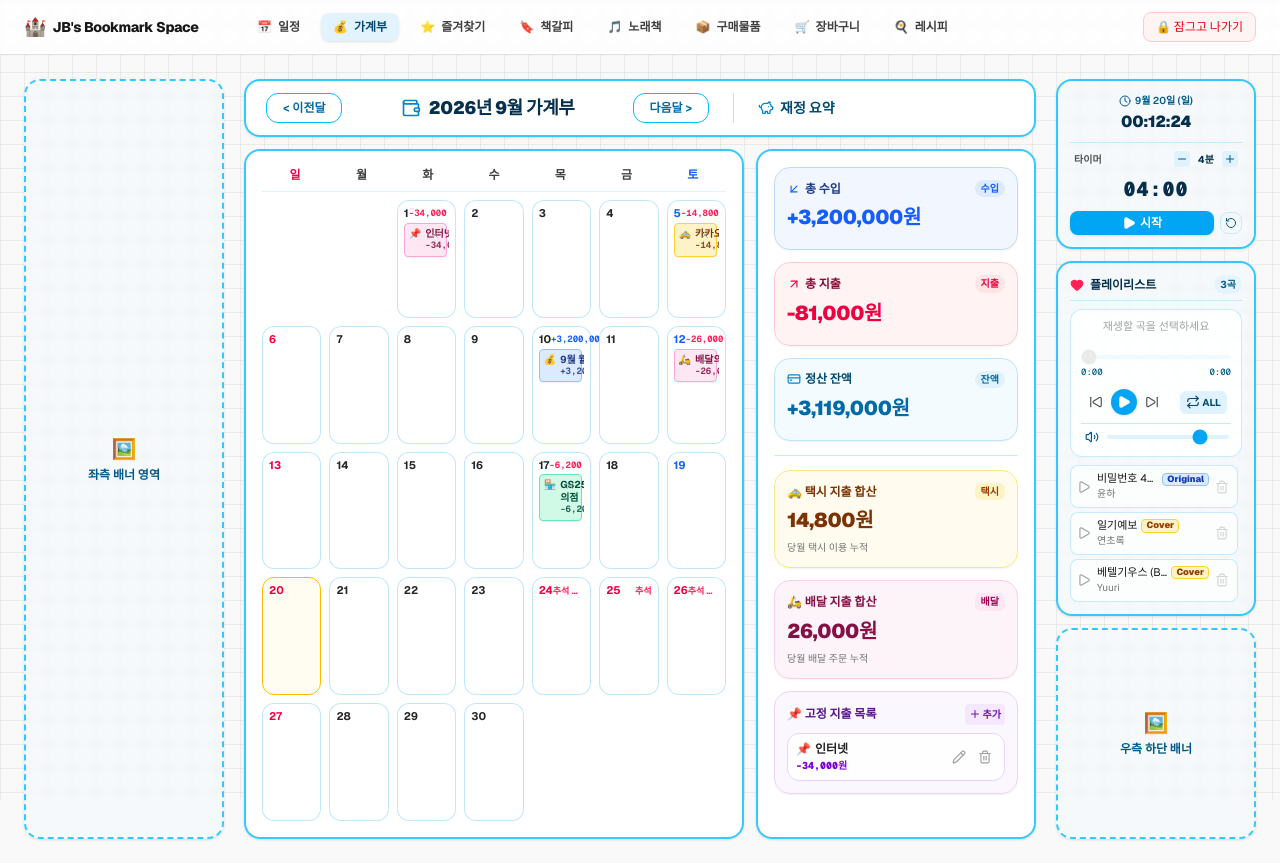
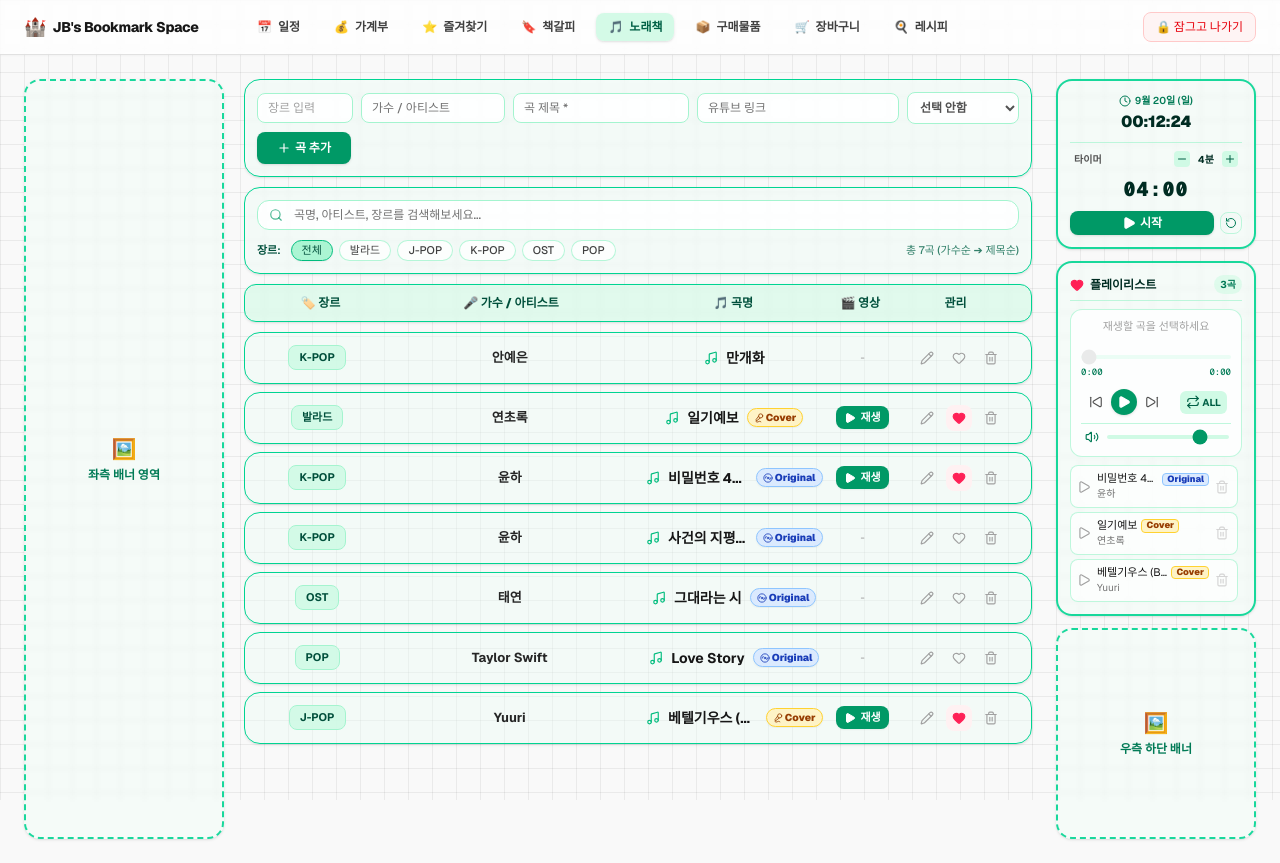
Before and after one commit to sibukf91-jb/mimic, a Next.js app: page / in a window 1280 px wide. Built offline with nearby package versions, Linux system fonts and the light colour scheme.

Commit message:
Add internal video popup player button to songbook list

```diff
--- a/app/page.tsx
+++ b/app/page.tsx
@@ -42,7 +42,8 @@ import {
   ArrowUpRight,
   ArrowDownLeft,
   CreditCard,
-  PiggyBank
+  PiggyBank,
+  Tv
 } from "lucide-react";
 
 export default function Home() {
@@ -51,7 +52,7 @@ export default function Home() {
   const [errorMsg, setErrorMsg] = useState("");
 
   const CORRECT_PIN = "1234";
-  const [currentTab, setCurrentTab] = useState("ledger"); // 'ledger', 'schedule', 'songs'
+  const [currentTab, setCurrentTab] = useState("songs"); // 기본 진입 탭
 
   // ================= 1. 테마 색상 동적 매핑 =================
   const themeClasses = useMemo(() => {
@@ -126,6 +127,26 @@ export default function Home() {
   const [songList, setSongList] = useState<any[]>([]);
   const [isSongDataLoaded, setIsSongDataLoaded] = useState(false);
 
+  // 내부 팝업 비디오 재생용 상태
+  const [videoModalUrl, setVideoModalUrl] = useState<string | null>(null);
+
+  const getYouTubeId = (url: string) => {
+    if (!url) return null;
+    const regExp = /^.*(youtu.be\/|v\/|u\/\w\/|embed\/|watch\?v=|\&v=|shorts\/)([^#\&\?]*).*/;
+    const match = url.match(regExp);
+    return match && match[2].length === 11 ? match[2] : null;
+  };
+
+  useEffect(() => {
+    const handleKeyDown = (e: KeyboardEvent) => {
+      if (e.key === "Escape" && videoModalUrl) {
+        setVideoModalUrl(null);
+      }
+    };
+    window.addEventListener("keydown", handleKeyDown);
+    return () => window.removeEventListener("keydown", handleKeyDown);
+  }, [videoModalUrl]);
+
   useEffect(() => {
     if (typeof window !== "undefined") {
       const saved = localStorage.getItem("jb_bookmark_song_list");
@@ -304,17 +325,13 @@ export default function Home() {
 
   useEffect(() => {
     const handleKeyDown = (e: KeyboardEvent) => {
-      if (e.key === "Escape") {
+      if (e.key === "Escape" && modalDate) {
         setModalDate(null);
         setPopupEditingId(null);
       }
     };
-    if (modalDate) {
-      window.addEventListener("keydown", handleKeyDown);
-    }
-    return () => {
-      window.removeEventListener("keydown", handleKeyDown);
-    };
+    window.addEventListener("keydown", handleKeyDown);
+    return () => window.removeEventListener("keydown", handleKeyDown);
   }, [modalDate]);
 
   useEffect(() => {
@@ -564,20 +581,15 @@ export default function Home() {
   const [editLedgerSymbol, setEditLedgerSymbol] = useState("fixed");
   const [editLedgerColor, setEditLedgerColor] = useState("pink");
 
-  // ESC 키로 가계부 팝업 닫기
   useEffect(() => {
     const handleKeyDown = (e: KeyboardEvent) => {
-      if (e.key === "Escape") {
+      if (e.key === "Escape" && ledgerModalDate) {
         setLedgerModalDate(null);
         setLedgerEditingId(null);
       }
     };
-    if (ledgerModalDate) {
-      window.addEventListener("keydown", handleKeyDown);
-    }
-    return () => {
-      window.removeEventListener("keydown", handleKeyDown);
-    };
+    window.addEventListener("keydown", handleKeyDown);
+    return () => window.removeEventListener("keydown", handleKeyDown);
   }, [ledgerModalDate]);
 
   useEffect(() => {
@@ -653,7 +665,6 @@ export default function Home() {
     return cells;
   }, [ledgerYear, ledgerMonth]);
 
-  // 가계부 내역 추가
   const handleAddLedgerEntry = (e: React.FormEvent) => {
     e.preventDefault();
     if (!ledgerModalDate || !newLedgerTitle.trim() || !newLedgerAmount) return;
@@ -684,7 +695,6 @@ export default function Home() {
     setNewLedgerAmount("");
   };
 
-  // 가계부 내역 인라인 수정 시작
   const startLedgerEdit = (item: any) => {
     setLedgerEditingId(item.id);
     setEditLedgerTitle(item.title);
@@ -694,7 +704,6 @@ export default function Home() {
     setEditLedgerColor(item.color || "pink");
   };
 
-  // 가계부 내역 인라인 수정 저장
   const saveLedgerEdit = (id: number) => {
     if (!editLedgerTitle.trim() || !editLedgerAmount) return;
     const trimmedTitle = editLedgerTitle.trim();
@@ -726,21 +735,18 @@ export default function Home() {
     setLedgerEditingId(null);
   };
 
-  // 가계부 내역 삭제
   const handleDeleteLedgerEntry = (id: number, e?: React.MouseEvent) => {
     if (e) e.stopPropagation();
     setLedgerEntries((prev) => prev.filter((item) => item.id !== id));
     if (ledgerEditingId === id) setLedgerEditingId(null);
   };
 
-  // 요약창 고정지출 템플릿 자체 개별 삭제
   const handleDeleteFixedTemplate = (titleToDelete: string, e: React.MouseEvent) => {
     e.stopPropagation();
     setFixedTemplates((prev) => prev.filter((tpl) => tpl.title !== titleToDelete));
     setLedgerEntries((prev) => prev.filter((item) => !(item.symbol === "fixed" && item.title === titleToDelete)));
   };
 
-  // 요약창용 동적 합산 및 고정지출 항목 계산
   const currentMonthLedgerSummary = useMemo(() => {
     const prefix = `${ledgerYear}-${String(ledgerMonth).padStart(2, "0")}`;
     const monthlyList = ledgerEntries.filter((item) => item.date.startsWith(prefix));
@@ -781,9 +787,8 @@ export default function Home() {
     };
   }, [ledgerEntries, fixedTemplates, ledgerYear, ledgerMonth]);
 
-  // 요약창에서 고정지출 클릭 시 팝업 열기 (날짜 설정 지원)
   const openFixedExpenseModal = (fixedItemObj?: any) => {
-    setLedgerEditingId(null); // 초기 진입 시 깔끔한 목록 뷰 유지
+    setLedgerEditingId(null);
 
     if (fixedItemObj && fixedItemObj.entry) {
       setLedgerModalDate(fixedItemObj.entry.date);
@@ -807,13 +812,6 @@ export default function Home() {
   };
 
   // ================= 5. 플레이리스트 재생, 게이지 & 볼륨 =================
-  const getYouTubeId = (url: string) => {
-    if (!url) return null;
-    const regExp = /^.*(youtu.be\/|v\/|u\/\w\/|embed\/|watch\?v=|\&v=|shorts\/)([^#\&\?]*).*/;
-    const match = url.match(regExp);
-    return match && match[2].length === 11 ? match[2] : null;
-  };
-
   const [currentPlayingIndex, setCurrentPlayingIndex] = useState<number | null>(null);
   const [isPlayingAudio, setIsPlayingAudio] = useState(false);
   const [repeatMode, setRepeatMode] = useState<"none" | "all" | "one">("all");
@@ -1264,7 +1262,7 @@ export default function Home() {
                 </div>
               </div>
 
-              {/* 하단 2분할 영역 (달력 박스 + 요약 박스) */}
+              {/* 하단 2분할 영역 */}
               <div className="flex-1 min-h-0 flex flex-col lg:flex-row gap-3 items-stretch">
 
                 {/* [박스 2] 좌측 메인 가계부 달력 박스 */}
@@ -1279,7 +1277,6 @@ export default function Home() {
                     <span className="text-blue-600 font-extrabold">토</span>
                   </div>
 
-                  {/* 달력 그리드 */}
                   <div className="flex-1 grid grid-cols-7 grid-rows-5 gap-2 pt-2 min-h-0">
                     {ledgerCalendarGrid.map((cell, idx) => {
                       if (!cell.day) {
@@ -1329,7 +1326,6 @@ export default function Home() {
                             ) : null}
                           </div>
 
-                          {/* 당일 내역 태그 뱃지 리스트 */}
                           <div className="flex-1 overflow-y-auto space-y-1 my-0.5 pr-0.5 scrollbar-none">
                             {dayEntries.map((item) => {
                               const isIncome = item.type === "income";
@@ -1507,7 +1503,7 @@ export default function Home() {
 
               </div>
 
-              {/* [가계부 팝업 모달 - 달력 클릭/요약창 클릭 완전 동일 규격 + 날짜 선택 지원] */}
+              {/* [가계부 팝업 모달] */}
               {ledgerModalDate && (
                 <div
                   className="fixed inset-0 bg-black/40 backdrop-blur-xs flex items-center justify-center z-50 p-4"
@@ -1520,7 +1516,6 @@ export default function Home() {
                     className="bg-white rounded-3xl p-6 border border-sky-300 shadow-2xl max-w-md w-full max-h-[85vh] flex flex-col animate-in fade-in zoom-in-95 duration-150"
                     onClick={(e) => e.stopPropagation()}
                   >
-                    {/* 모달 상단 헤더 */}
                     <div className="flex items-center justify-between pb-3 border-b border-neutral-200 shrink-0">
                       <div className="flex items-center gap-2">
                         <Wallet className="w-5 h-5 text-sky-500" />
@@ -1548,7 +1543,7 @@ export default function Home() {
                       </div>
                     </div>
 
-                    {/* 등록된 내역 목록 (달력과 동일하게 깨짐 없는 리스트 뷰) */}
+                    {/* 등록된 내역 목록 */}
                     <div className="my-3 overflow-y-auto space-y-2 max-h-[220px] pr-1">
                       <div className="text-[11px] font-bold text-neutral-500 mb-1">
                         선택 날짜({ledgerModalDate}) 등록 내역 ({ledgerEntries.filter((s) => s.date === ledgerModalDate).length}건)
@@ -2290,21 +2285,25 @@ export default function Home() {
                 </div>
               </div>
 
+              {/* 헤더 박스: 곡명과 관리 사이에 '영상' 컬럼 추가 */}
               <div className="border border-emerald-400 rounded-xl px-4 py-2.5 bg-emerald-100/60 backdrop-blur-[2px] shadow-sm shrink-0">
                 <div className="grid grid-cols-12 gap-2 text-xs font-extrabold text-emerald-900 items-center">
                   <span className="col-span-2 flex items-center justify-center gap-1 text-center">🏷️ 장르</span>
                   <span className="col-span-4 flex items-center justify-center gap-1 text-center">🎤 가수 / 아티스트</span>
-                  <span className="col-span-4 flex items-center justify-center gap-1 text-center">🎵 곡명</span>
+                  <span className="col-span-3 flex items-center justify-center gap-1 text-center">🎵 곡명</span>
+                  <span className="col-span-1 flex items-center justify-center gap-1 text-center">🎬 영상</span>
                   <span className="col-span-2 flex items-center justify-center text-center">관리</span>
                 </div>
               </div>
 
+              {/* 곡 목록 */}
               <div className="flex flex-col gap-2">
                 {filteredSongs.map((song) => {
                   const isPlayingThis = isPlayingAudio && currentSong?.id === song.id;
                   const isEditing = editingSongId === song.id;
                   const isCover = song.songType === "Cover";
                   const isOriginal = song.songType === "Original";
+                  const hasUrl = Boolean(song.url && getYouTubeId(song.url));
 
                   if (isEditing) {
                     return (
@@ -2382,15 +2381,20 @@ export default function Home() {
                           : "bg-emerald-50/40 border-emerald-400 hover:border-emerald-500 hover:bg-emerald-50/70"
                       }`}
                     >
+                      {/* 장르 */}
                       <div className="col-span-2 flex justify-center">
                         <span className="px-2.5 py-1 rounded-lg bg-emerald-100/90 border border-emerald-200 text-emerald-900 text-[11px] font-bold text-center">
                           {song.genre}
                         </span>
                       </div>
+
+                      {/* 가수 */}
                       <div className="col-span-4 text-neutral-800 truncate font-bold text-[13px] text-center px-1">
                         {song.artist}
                       </div>
-                      <div className="col-span-4 flex items-center justify-center gap-2 font-bold text-neutral-900 px-1 overflow-hidden">
+
+                      {/* 곡명 */}
+                      <div className="col-span-3 flex items-center justify-center gap-2 font-bold text-neutral-900 px-1 overflow-hidden">
                         <Music className={`w-3.5 h-3.5 shrink-0 ${isPlayingThis ? "text-emerald-600 animate-pulse" : "text-emerald-500"}`} />
                         <span className="truncate text-sm">{song.title}</span>
                         {isCover && (
@@ -2405,17 +2409,25 @@ export default function Home() {
                             <span>Original</span>
                           </span>
                         )}
-                        {song.url && (
-                          <a
-                            href={song.url}
-                            target="_blank"
-                            rel="noreferrer"
-                            className="text-neutral-400 hover:text-emerald-600 transition shrink-0 ml-0.5"
+                      </div>
+
+                      {/* [신규] 곡명과 관리 사이의 내부 영상 재생 팝업 버튼 */}
+                      <div className="col-span-1 flex items-center justify-center">
+                        {hasUrl ? (
+                          <button
+                            onClick={() => setVideoModalUrl(song.url)}
+                            className="px-2 py-1 rounded-lg bg-emerald-600 hover:bg-emerald-700 text-white font-bold text-[11px] flex items-center gap-1 shadow-xs transition active:scale-95"
+                            title="내부 창에서 영상 시청"
                           >
-                            <ExternalLink className="w-3 h-3" />
-                          </a>
+                            <Play className="w-3 h-3 fill-white" />
+                            <span>재생</span>
+                          </button>
+                        ) : (
+                          <span className="text-[10px] text-neutral-400 font-medium">-</span>
                         )}
                       </div>
+
+                      {/* 관리 버튼 */}
                       <div className="col-span-2 flex items-center justify-center gap-1.5">
                         <button
                           onClick={() => startEditSong(song)}
@@ -2453,6 +2465,48 @@ export default function Home() {
                   </div>
                 )}
               </div>
+
+              {/* [신규] 영상 전용 클린 팝업 모달 (내용박스 크기를 넘지 않는 16:9 뷰) */}
+              {videoModalUrl && (
+                <div
+                  className="fixed inset-0 bg-black/75 backdrop-blur-sm flex items-center justify-center z-50 p-4"
+                  onClick={() => setVideoModalUrl(null)}
+                >
+                  <div
+                    className="bg-neutral-900 rounded-3xl overflow-hidden shadow-2xl border border-neutral-700 w-full max-w-4xl max-h-[720px] flex flex-col relative animate-in fade-in zoom-in-95 duration-150"
+                    onClick={(e) => e.stopPropagation()}
+                  >
+                    {/* 상단 닫기 바 */}
+                    <div className="flex items-center justify-between px-4 py-2 bg-neutral-900/90 border-b border-neutral-800 text-white shrink-0">
+                      <div className="flex items-center gap-2 text-xs font-bold text-neutral-300">
+                        <Tv className="w-4 h-4 text-emerald-400" />
+                        <span>영상 플레이어</span>
+                      </div>
+                      <div className="flex items-center gap-2">
+                        <span className="text-[10px] text-neutral-400 bg-neutral-800 px-2 py-0.5 rounded-md">ESC로 닫기</span>
+                        <button
+                          onClick={() => setVideoModalUrl(null)}
+                          className="p-1 rounded-lg text-neutral-400 hover:text-white hover:bg-neutral-800 transition"
+                        >
+                          <X className="w-5 h-5" />
+                        </button>
+                      </div>
+                    </div>
+
+                    {/* 유튜브 16:9 반응형 iframe */}
+                    <div className="relative w-full aspect-video bg-black flex items-center justify-center">
+                      <iframe
+                        src={`https://www.youtube.com/embed/${getYouTubeId(videoModalUrl)}?autoplay=1`}
+                        title="YouTube video player"
+                        className="w-full h-full border-0"
+                        allow="accelerometer; autoplay; clipboard-write; encrypted-media; gyroscope; picture-in-picture"
+                        allowFullScreen
+                      />
+                    </div>
+                  </div>
+                </div>
+              )}
+
             </div>
           )}
 
```
